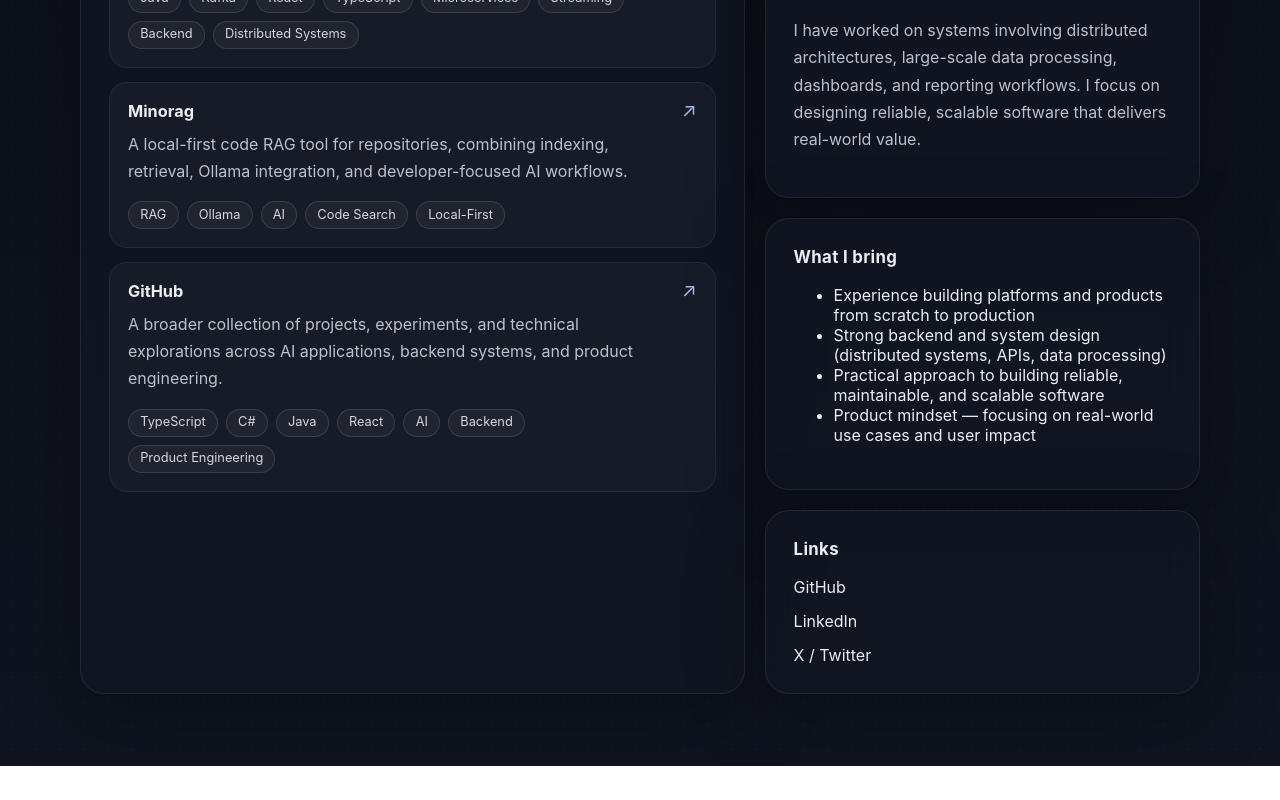
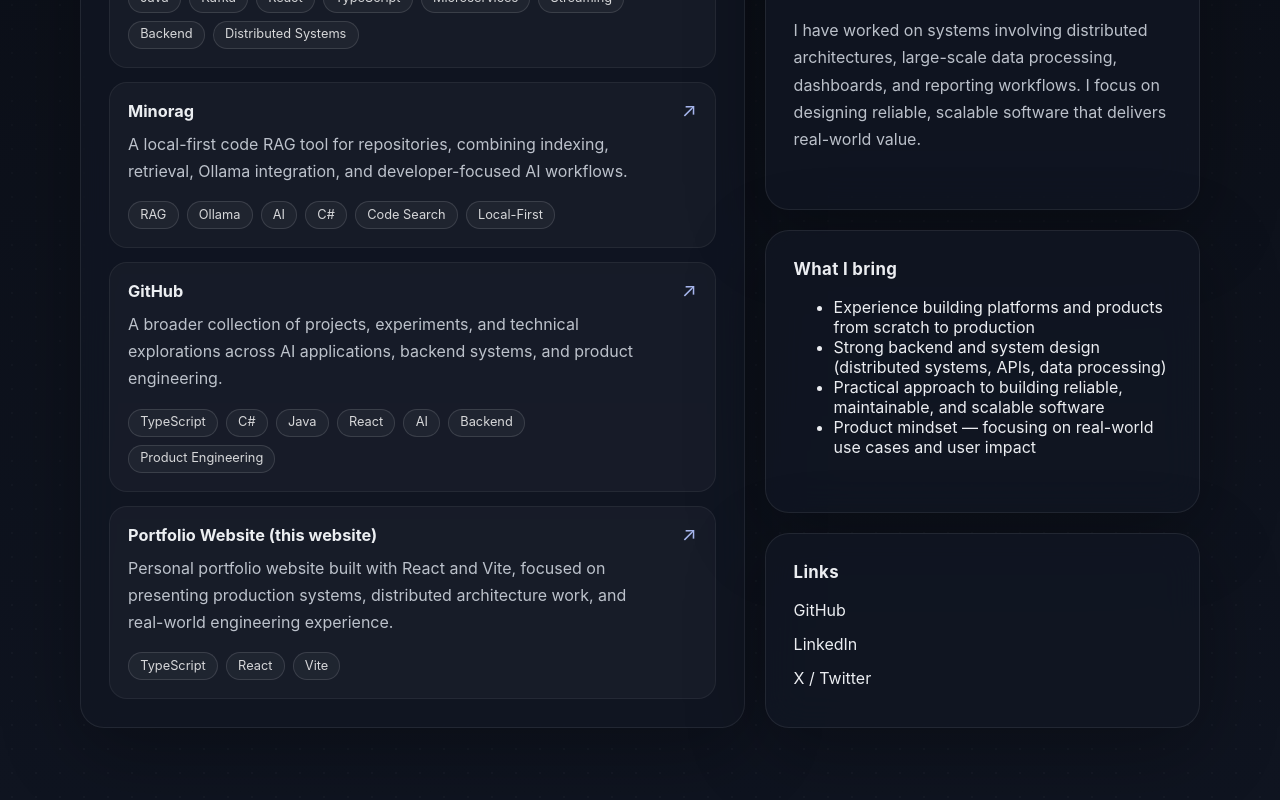
Before and after one commit to andreikurilo/portfolio, a React (Vite) app: page / in a window 1280 px wide. Shown: the part 655-1455 px from the top of the page. Before the commit the page ends 1421 px from the top, so only its background shows below. Built offline with nearby package versions, Linux system fonts and the light colour scheme.

Commit message:
Added project.

```diff
--- a/src/App.tsx
+++ b/src/App.tsx
@@ -30,7 +30,7 @@ const projects = [
     description:
       "A local-first code RAG tool for repositories, combining indexing, retrieval, Ollama integration, and developer-focused AI workflows.",
     href: "https://github.com/minorag/minorag",
-    tags: ["RAG", "Ollama", "AI", "Code Search", "Local-First"],
+    tags: ["RAG", "Ollama", "AI", "C#", "Code Search", "Local-First"],
   },
   {
     name: "GitHub",
@@ -46,6 +46,13 @@ const projects = [
       "Backend",
       "Product Engineering",
     ],
+  },
+  {
+    name: "Portfolio Website (this website)",
+    description:
+      "Personal portfolio website built with React and Vite, focused on presenting production systems, distributed architecture work, and real-world engineering experience.",
+    href: "https://github.com/andreikurilo/portfolio",
+    tags: ["TypeScript", "React", "Vite"],
   },
 ];
 
```
